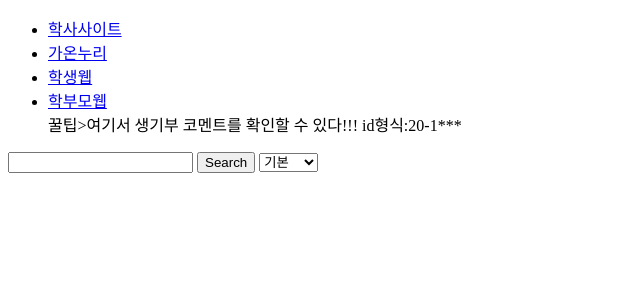
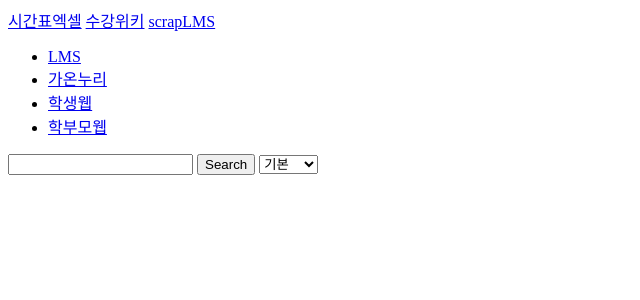
Before and after one commit to ssamt/Texty, a Django app: page /search/ in a window 1280 px wide. Shown: the top 300 px of the page, without its empty margins (0-640 px from the left). Run offline with Django 3.2, Linux system fonts and the light colour scheme.

Commit message:
Update base.html

```diff
--- a/templates/base.html
+++ b/templates/base.html
@@ -7,28 +7,36 @@
         </style>
     </head>
     <body>
+        <section>
+	<a href="https://ksa.hs.kr"><div id="ksalogo"></div></a>
+	<div id="other">
+            <a href="https://ksatimetable.herokuapp.com/">시간표엑셀</a>
+            <a href="https://docs.google.com/document/d/1F0OwcWBFX517r8jL3AMEKxwHbz69J6QT-eIlSF7itT8/edit">수강위키</a>
+            <a href="https://github.com/ssamt/Scrapylms">scrapLMS</a>
+	</div>
+        </section>
+
         <header>
-            <div id="logo"><a href=#></a></div>
             <nav>
-                <ul>
+                <ul id="menu">
                     <li>
-                        <a href="https://ksa.hs.kr">학사사이트</a>
+                        <a href="https://lms.ksa.hs.kr" target="_blank">LMS</a>
                     </li>
                     <li>
-                        <a href="http://gaonnuri.ksain.net/xe/">가온누리</a>
+                        <a href="http://gaonnuri.ksain.net/xe/"target="_blank">가온누리</a>
                     </li>
                     <li>
-                        <a href="https://students.ksa.hs.kr">학생웹</a>
+                        <a href="https://students.ksa.hs.kr"target="_blank">학생웹</a>
                     </li>
                     <li>
-                        <a href="https://parents.ksa.hs.kr">학부모웹</a>
-                        <div>꿀팁>여기서 생기부 코멘트를 확인할 수 있다!!!
-                            id형식:20-1***
-                        </div>
+                        <a href="https://parents.ksa.hs.kr"target="_blank">학부모웹</a>
                     </li>
                 </ul>
             </nav>
         </header>
+        <div id="top">
+             <a href=#><div id="name"></div></a>
+        </div>
         <section>
         <form method="get">
             <input type="text" id="key" name="key" value="{{ request.GET.key }}">
```
